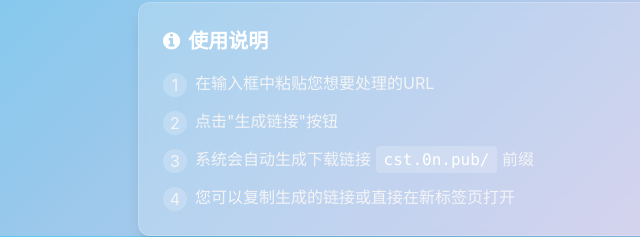
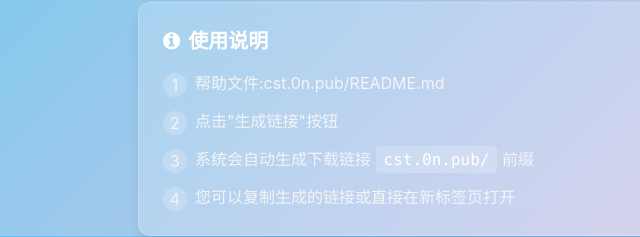
Before and after one commit to yonghenstar/gh-porxy-web, a plain HTML site: page index.html in a window 1280 px wide. Shown: the part 564-801 px from the top of the page, 166-806 px from the left. Drawn offline with nearby package versions, Linux system fonts and the light colour scheme.

Commit message:
Update index.html

```diff
--- a/index.html
+++ b/index.html
@@ -186,7 +186,7 @@
                 <div class="space-y-3 text-gray-100">
                     <p class="flex items-start">
                         <span class="bg-white bg-opacity-20 rounded-full w-6 h-6 flex items-center justify-center mr-2 mt-0.5 flex-shrink-0">1</span>
-                        <span>在输入框中粘贴您想要处理的URL</span>
+                        <span>帮助文件:cst.0n.pub/README.md</span>
                     </p>
                     <p class="flex items-start">
                         <span class="bg-white bg-opacity-20 rounded-full w-6 h-6 flex items-center justify-center mr-2 mt-0.5 flex-shrink-0">2</span>
```
